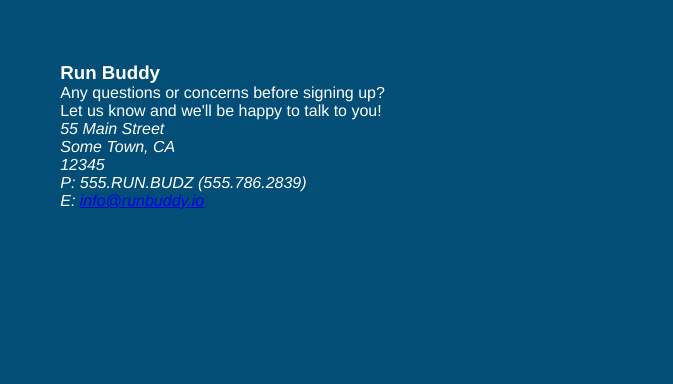
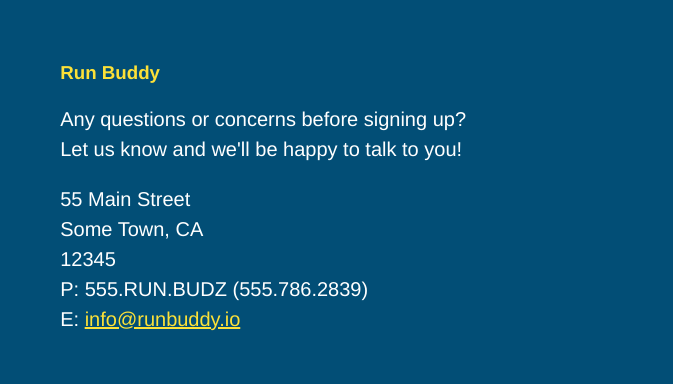
Before and after one commit to cbarber1984/run-buddy, a plain HTML site: page index.html in a window 1280 px wide. Shown: the part 4157-4541 px from the top of the page, 607-1280 px from the left. Drawn offline with Linux system fonts and the light colour scheme.

```diff
--- a/assets/style.css
+++ b/assets/style.css
@@ -255,3 +255,21 @@
     margin: 30px 0 0 60px;
     color: white;
 }
+
+.contact-info h3 {
+    color:#fce138;
+    font-size: 32;
+}
+
+.contact-info p, .contact-info address {
+    margin: 20px 0;
+    line-height: 1.5;
+    font-size: 20px;
+    font-style: normal;
+}
+
+.contact-info a {
+    color:#fce138;
+}
+
+/* Reach Out Styles End */
```
